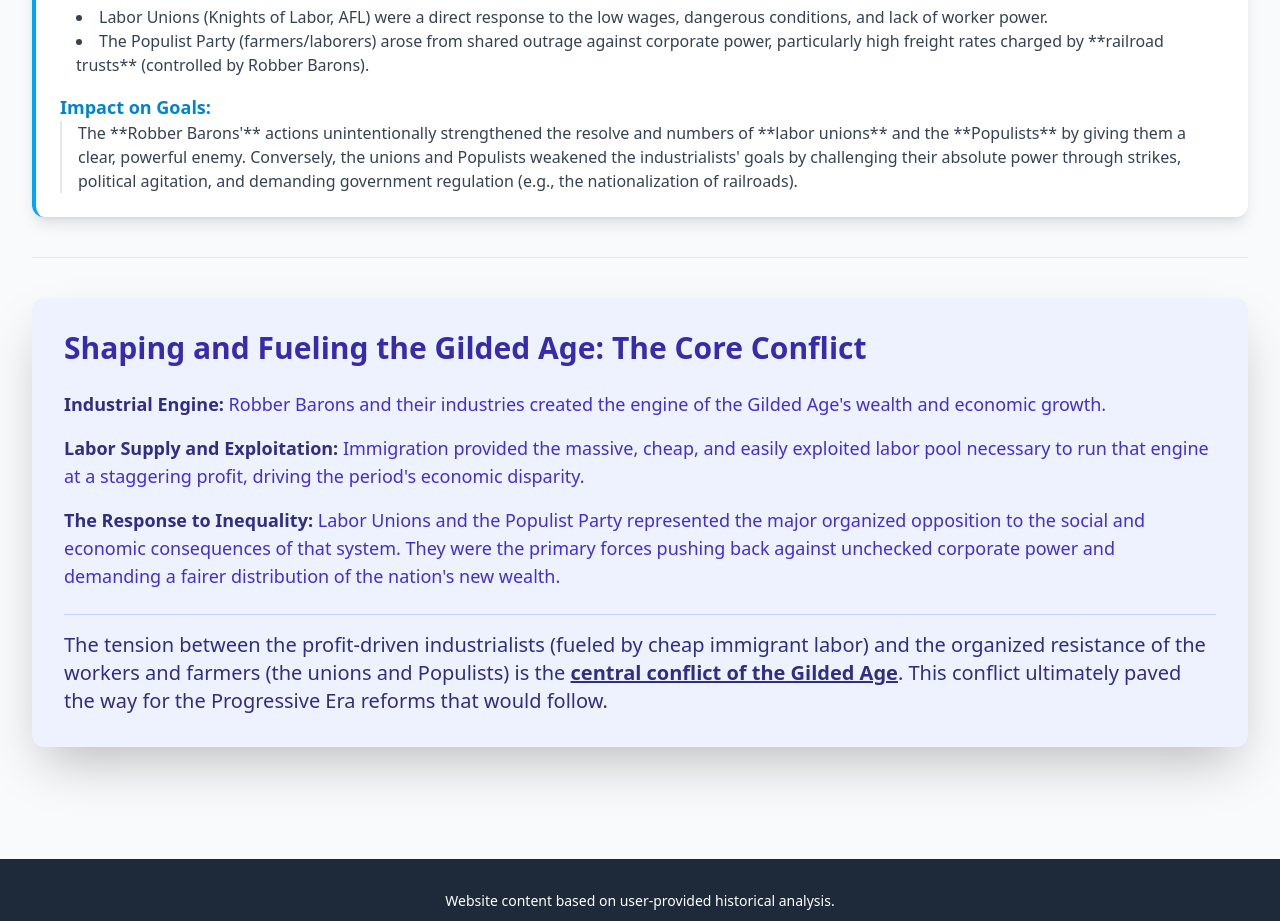
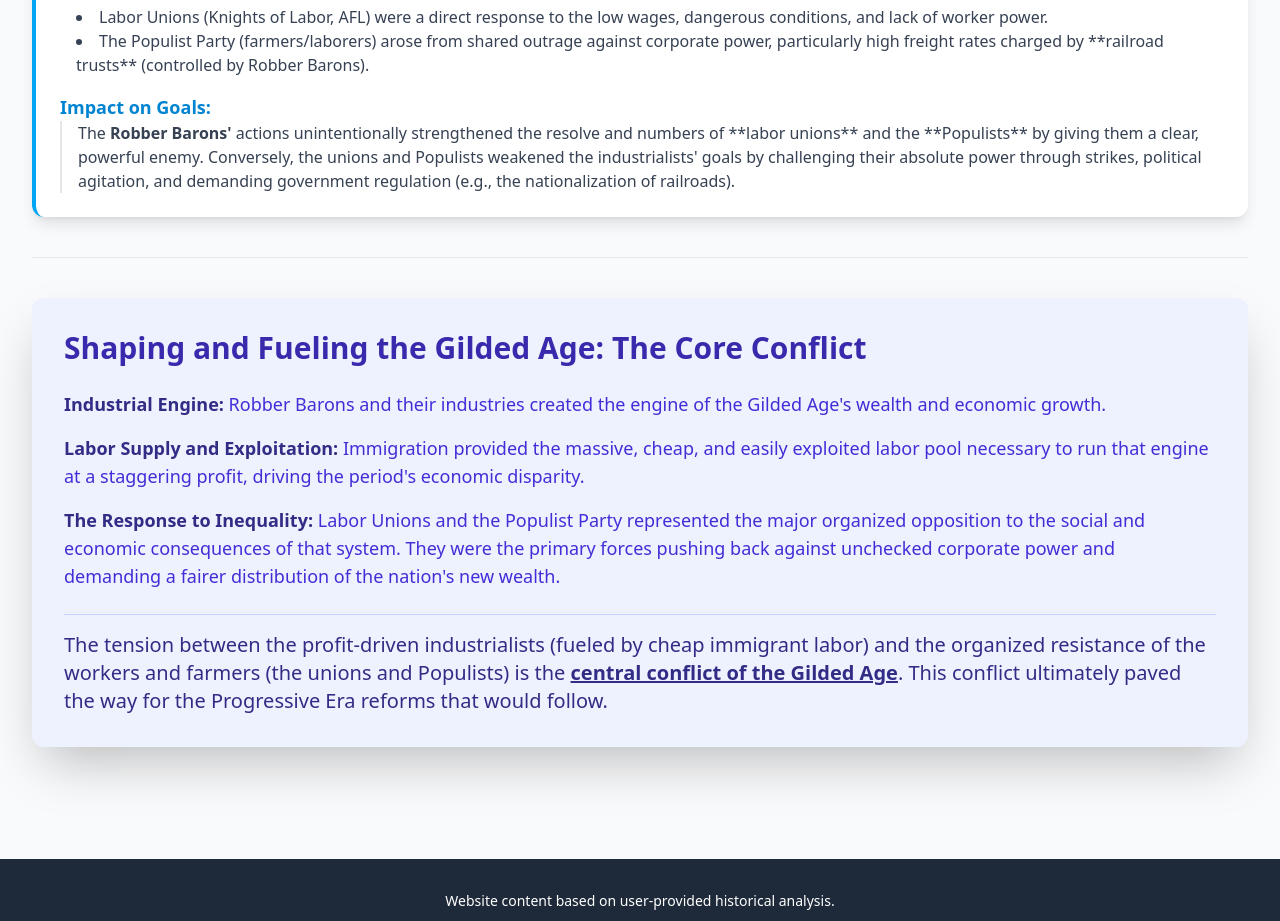
Before and after one commit to Jemo69/history-project, a plain HTML site: page index.html in a window 1280 px wide. Shown: the part 1572-2493 px from the top of the page. Drawn offline with nearby package versions, Linux system fonts and the light colour scheme.

Commit message:
the submit
final touchs at home to day

`

```diff
--- a/index.html
+++ b/index.html
@@ -104,7 +104,7 @@
 
                 <div>
                     <strong class="block text-lg text-sky-600">Impact on Goals:</strong>
-                    <p class="pl-4 border-l-2 border-gray-200 text-gray-700">The **Robber Barons'** actions unintentionally strengthened the resolve and numbers of **labor unions** and the **Populists** by giving them a clear, powerful enemy. Conversely, the unions and Populists weakened the industrialists' goals by challenging their absolute power through strikes, political agitation, and demanding government regulation (e.g., the nationalization of railroads).</p>
+                    <p class="pl-4 border-l-2 border-gray-200 text-gray-700">The <strong>Robber Barons'</strong> actions unintentionally strengthened the resolve and numbers of **labor unions** and the **Populists** by giving them a clear, powerful enemy. Conversely, the unions and Populists weakened the industrialists' goals by challenging their absolute power through strikes, political agitation, and demanding government regulation (e.g., the nationalization of railroads).</p>
                 </div>
             </div>
         </section>
```
Also changed, not shown: 1 other file.
